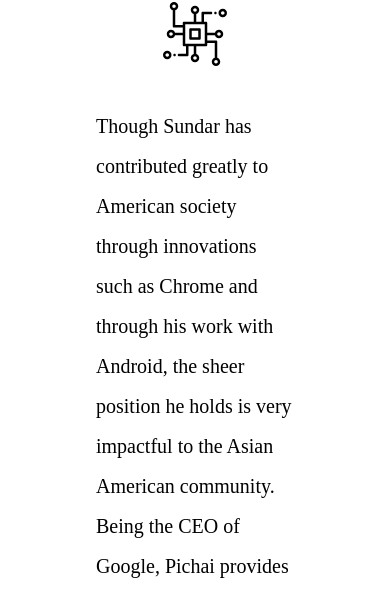
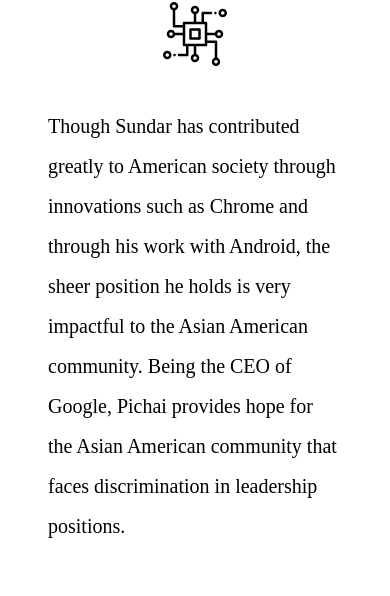
Before and after one commit to antz22/AA-impact-project, a Vue app: page /ceo in a window 390 px wide. Shown: the part 454-1050 px from the top of the page. Built offline with nearby package versions, Linux system fonts and the light colour scheme.

Commit message:
final push

```diff
--- a/src/views/Android.vue
+++ b/src/views/Android.vue
@@ -45,6 +45,18 @@
 
 <style scoped>
 
+@media (min-width: 0px) {
+  p, li {
+    @apply pl-12 pr-12;
+  }
+}
+
+@media (min-width: 700px) {
+  p, li {
+    @apply pl-24 pr-24;
+  }
+}
+
 p, li {
   @apply text-xl text-left pl-24 pr-24 leading-loose;
   font-family: Times New Roman;
--- a/src/views/Ceo.vue
+++ b/src/views/Ceo.vue
@@ -50,8 +50,22 @@
 
 <style scoped>
 
+@media (min-width: 0px) {
+  p, li {
+    @apply pl-12 pr-12;
+  }
+
+}
+
+@media (min-width: 700px) {
+  p, li {
+    @apply pl-24 pr-24;
+  }
+
+}
+
 p, li {
-  @apply text-xl text-left pl-24 pr-24 leading-loose;
+  @apply text-xl text-left leading-loose;
   font-family: Times New Roman;
 
 }
--- a/src/views/Chrome.vue
+++ b/src/views/Chrome.vue
@@ -65,8 +65,31 @@
 
 <style scoped>
 
+@media (min-width: 0px) {
+  p {
+    @apply pl-12 pr-12;
+  }
+  li {
+    @apply pl-2;
+    margin-left: 60px;
+    margin-right: 60px;
+  }
+
+}
+
+@media (min-width: 700px) {
+  p {
+    @apply pl-24 pr-24;
+  }
+  li {
+    @apply pl-5;
+    margin-left: 120px;
+    margin-right: 120px;
+  }
+}
+
 p {
-  @apply text-xl text-left pl-24 pr-24 leading-loose;
+  @apply text-xl text-left leading-loose;
   font-family: Times New Roman;
 
 }
@@ -77,8 +100,6 @@
 
 li {
   @apply text-xl text-left pl-5 leading-loose list-item;
-  margin-left: 120px;
-  margin-right: 120px;
   font-family: Times New Roman;
 }
 
--- a/src/views/Home.vue
+++ b/src/views/Home.vue
@@ -77,17 +77,23 @@
   #pichai > img {
     display: none;
   }
+  #bio > div > p {
+    @apply pl-3 pr-3;
+  }
 
 }
 
-@media (min-width: 600px) {
+@media (min-width: 800px) {
   #pichai > div > p {
     @apply p-3;
   }
   #pichai > img {
-    @apply h-64;
     display: block;
+    height: 320px;
     width: 500px;
+  }
+  #bio > div > p {
+    @apply pl-48 pr-48;
   }
 }
 
@@ -96,7 +102,6 @@
     @apply p-3;
   }
   #pichai > img {
-    /* @apply h-auto; */
     height: 450px;
     width: 700px;
   }
@@ -130,7 +135,7 @@
 }
 
 #bio > div > p {
-  @apply text-xl text-center sm:pl-48 sm:pr-48 pl-3 pr-3 leading-loose;
+  @apply text-xl text-center leading-loose;
   font-family: Times New Roman;
 }
 
```
